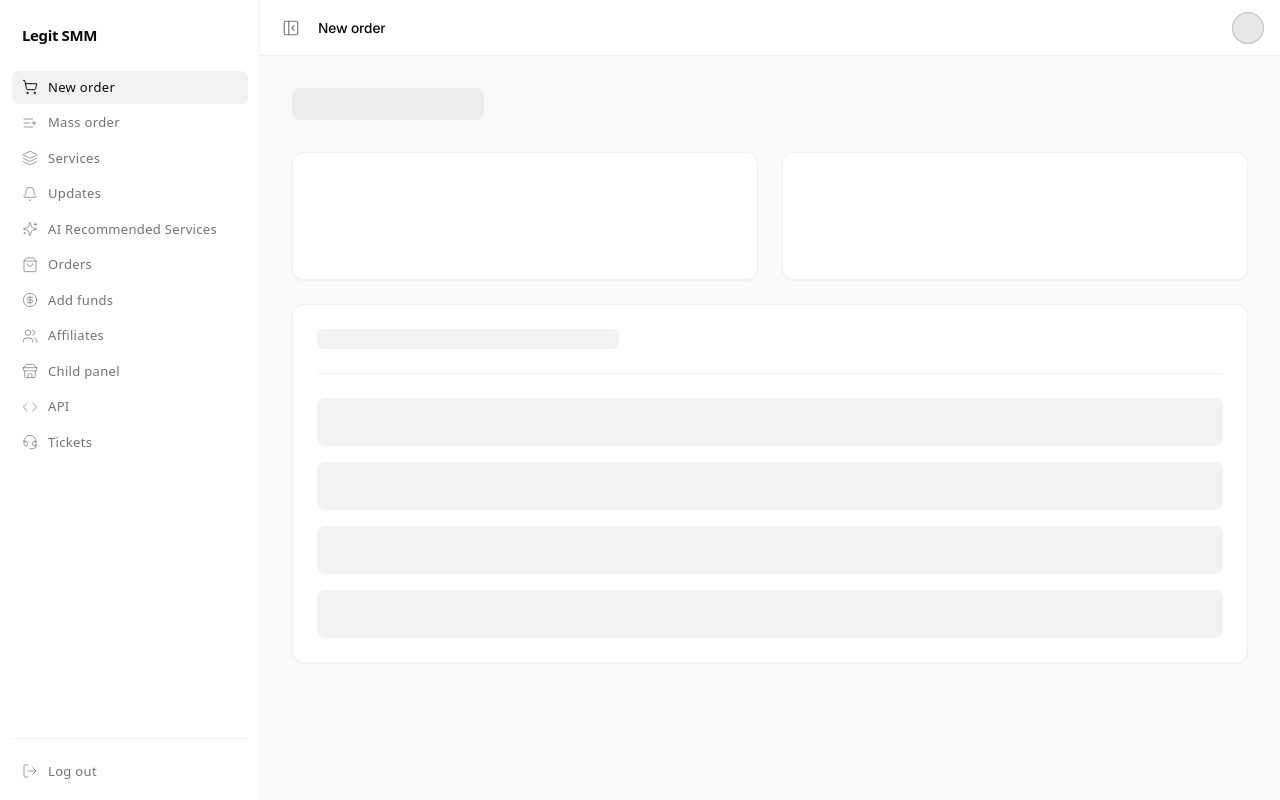
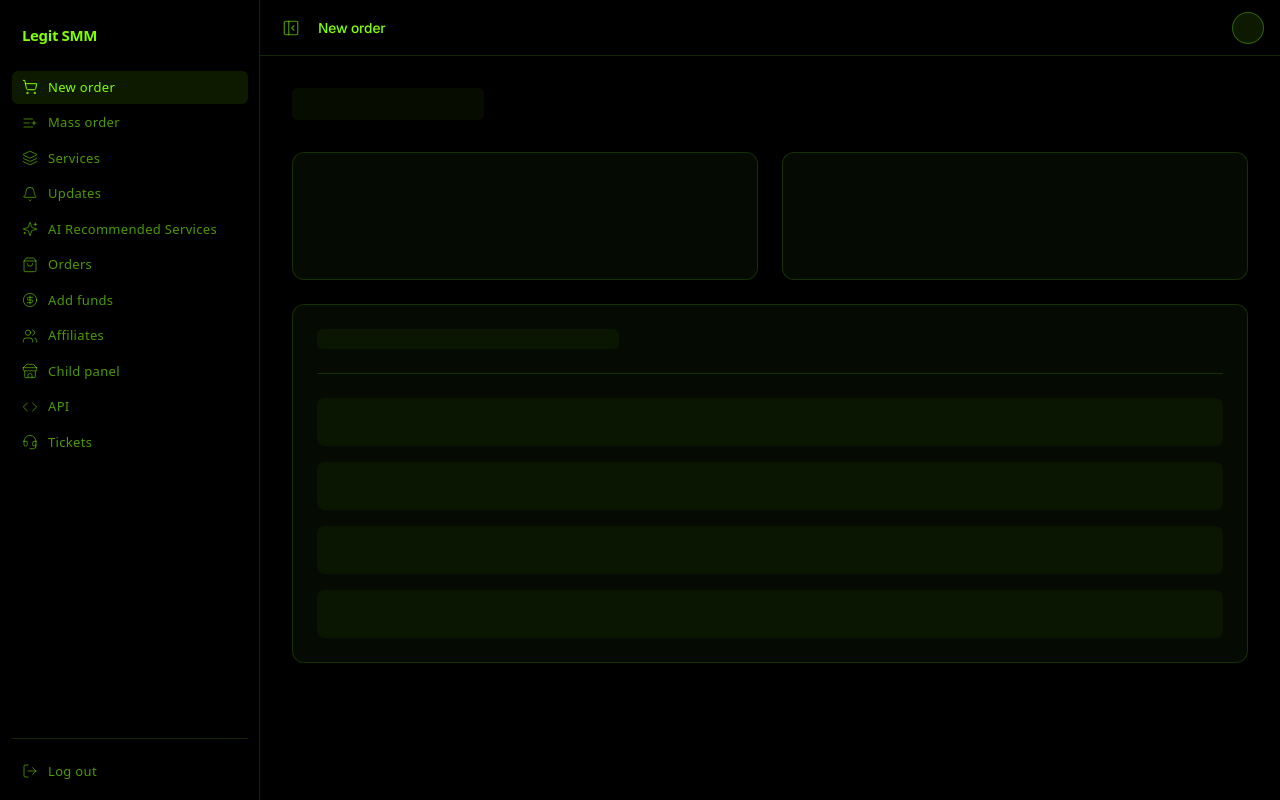
Before and after one commit to shivamkoder/legitsmm, a Next.js app: page /protected in a window 1280 px wide. Built offline with nearby package versions, Linux system fonts and the light colour scheme.

Commit message:
Update dashboard.tsx

```diff
--- a/components/dashboard.tsx
+++ b/components/dashboard.tsx
@@ -59,11 +59,11 @@ function NavItem({
       type="button"
       onClick={() => onSelect(item.id)}
       aria-current={isActive ? "page" : undefined}
-      className={`group flex w-full items-center justify-between px-2.5 py-[7px] rounded-[6px] cursor-pointer transition-all duration-200 select-none text-left
+      className={`group flex w-full items-center justify-between px-2.5 py-[7px] rounded-[6px] cursor-pointer transition-colors duration-200 select-none text-left outline-none focus-visible:ring-1 focus-visible:ring-[#7FFF00]/60
         ${
           isActive
-            ? "bg-black/5 dark:bg-white/10 text-foreground font-medium"
-            : "text-muted-foreground hover:bg-black/5 dark:hover:bg-white/5 hover:text-foreground/90"
+            ? "bg-[#7FFF00]/10 text-[#7FFF00] font-medium"
+            : "text-[#7FFF00]/60 hover:bg-[#7FFF00]/5 hover:text-[#7FFF00]"
         }
       `}
     >
@@ -71,15 +71,15 @@ function NavItem({
         <item.icon
           className={`w-[16px] h-[16px] shrink-0 transition-colors ${
             isActive
-              ? "text-foreground"
-              : "text-muted-foreground/70 group-hover:text-foreground/70"
+              ? "text-[#7FFF00]"
+              : "text-[#7FFF00]/50 group-hover:text-[#7FFF00]"
           }`}
           strokeWidth={1.5}
         />
         <span className="text-[13px] tracking-wide truncate">{item.title}</span>
       </span>
       {item.badge && (
-        <span className="flex items-center justify-center min-w-[20px] h-5 px-1.5 text-[10px] font-medium rounded-full bg-primary/10 text-primary">
+        <span className="flex items-center justify-center min-w-[20px] h-5 px-1.5 text-[10px] font-medium rounded-full bg-[#7FFF00]/15 text-[#7FFF00]">
           {item.badge}
         </span>
       )}
@@ -102,9 +102,9 @@ export function SidebarNav({
 
   return (
     <nav
-      className={`flex flex-col w-[260px] h-full bg-card/50 border-r border-border/50 p-3 font-sans ${className}`}
+      className={`flex flex-col w-[260px] h-full bg-black border-r border-[#7FFF00]/15 p-3 font-sans ${className}`}
     >
-      <div className="px-2.5 py-3 mb-3 text-[15px] font-semibold tracking-tight text-foreground">
+      <div className="px-2.5 py-3 mb-3 text-[15px] font-semibold tracking-tight text-[#7FFF00]">
         Legit SMM
       </div>
 
@@ -119,7 +119,7 @@ export function SidebarNav({
         ))}
       </div>
 
-      <div className="mt-auto pt-4 border-t border-border/50">
+      <div className="mt-auto pt-4 border-t border-[#7FFF00]/15">
         <NavItem item={logoutItem} activeId={currentId} onSelect={handleSelect} />
       </div>
     </nav>
@@ -144,10 +144,10 @@ export default function SidebarNavPreview() {
   };
 
   return (
-    <div className="h-full w-full bg-background">
-      <div className="relative flex h-full w-full overflow-hidden bg-card">
+    <div className="h-full w-full bg-black text-[#7FFF00]">
+      <div className="relative flex h-full w-full overflow-hidden bg-black">
         <div
-          className={`h-full transition-all duration-300 ease-in-out shrink-0 overflow-hidden bg-card/50 border-r border-border/50 ${
+          className={`h-full transition-all duration-300 ease-in-out shrink-0 overflow-hidden bg-black border-r border-[#7FFF00]/15 ${
             isOpen ? "w-[260px] opacity-100" : "w-0 opacity-0 border-none"
           }`}
         >
@@ -158,13 +158,13 @@ export default function SidebarNavPreview() {
           />
         </div>
 
-        <div className="flex-1 bg-black/[0.02] dark:bg-white/[0.02] flex flex-col min-w-0 transition-all duration-300">
-          <div className="h-14 border-b border-border/50 flex items-center px-4 justify-between bg-card shrink-0">
+        <div className="flex-1 bg-black flex flex-col min-w-0 transition-all duration-300">
+          <div className="h-14 border-b border-[#7FFF00]/15 flex items-center px-4 justify-between bg-black shrink-0">
             <div className="flex items-center gap-3">
               <button
                 onClick={() => setIsOpen(!isOpen)}
                 aria-label={isOpen ? "Collapse sidebar" : "Expand sidebar"}
-                className="p-1.5 rounded-md text-muted-foreground hover:bg-black/5 dark:hover:bg-white/5 hover:text-foreground transition-colors"
+                className="p-1.5 rounded-md text-[#7FFF00]/60 hover:bg-[#7FFF00]/10 hover:text-[#7FFF00] transition-colors outline-none focus-visible:ring-1 focus-visible:ring-[#7FFF00]/60"
               >
                 {isOpen ? (
                   <PanelLeftClose className="w-[18px] h-[18px]" strokeWidth={1.5} />
@@ -172,34 +172,34 @@ export default function SidebarNavPreview() {
                   <PanelLeftOpen className="w-[18px] h-[18px]" strokeWidth={1.5} />
                 )}
               </button>
-              <span className="text-sm font-medium text-foreground truncate">
+              <span className="text-sm font-medium text-[#7FFF00] truncate">
                 {activeTitle}
               </span>
             </div>
 
             <div className="flex items-center gap-3">
-              <div className="w-8 h-8 bg-primary/10 rounded-full border border-primary/20" />
+              <div className="w-8 h-8 bg-[#7FFF00]/10 rounded-full border border-[#7FFF00]/30" />
             </div>
           </div>
 
           <div className="p-6 md:p-8 overflow-y-auto [&::-webkit-scrollbar]:hidden [-ms-overflow-style:none] [scrollbar-width:none]">
             <div className="flex items-center justify-between mb-8">
-              <div className="w-48 h-8 bg-black/5 dark:bg-white/5 rounded-md" />
+              <div className="w-48 h-8 bg-[#7FFF00]/5 rounded-md" />
             </div>
 
             <div className="grid grid-cols-1 md:grid-cols-2 gap-6 mb-6">
-              <div className="h-32 bg-card rounded-xl border border-border/50 shadow-sm" />
-              <div className="h-32 bg-card rounded-xl border border-border/50 shadow-sm" />
+              <div className="h-32 bg-[#050a02] rounded-xl border border-[#7FFF00]/15" />
+              <div className="h-32 bg-[#050a02] rounded-xl border border-[#7FFF00]/15" />
             </div>
 
-            <div className="w-full bg-card rounded-xl border border-border/50 shadow-sm p-6">
-              <div className="w-1/3 h-5 bg-black/5 dark:bg-white/5 rounded-md mb-6" />
-              <div className="w-full h-[1px] bg-border/50 mb-6" />
+            <div className="w-full bg-[#050a02] rounded-xl border border-[#7FFF00]/15 p-6">
+              <div className="w-1/3 h-5 bg-[#7FFF00]/5 rounded-md mb-6" />
+              <div className="w-full h-[1px] bg-[#7FFF00]/15 mb-6" />
               <div className="flex flex-col gap-4">
                 {[0, 1, 2, 3].map((n) => (
                   <div
                     key={n}
-                    className="w-full h-12 bg-black/5 dark:bg-white/5 rounded-lg"
+                    className="w-full h-12 bg-[#7FFF00]/5 rounded-lg"
                   />
                 ))}
               </div>
```
